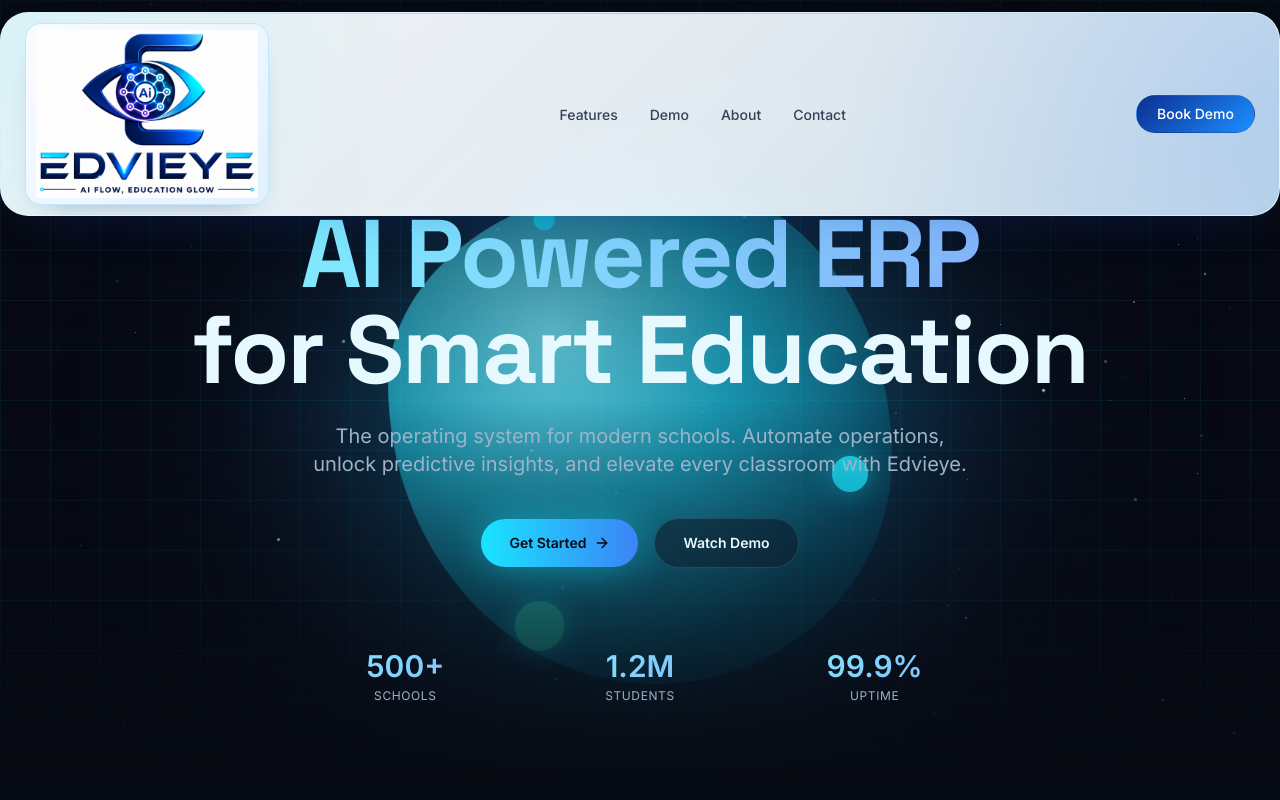
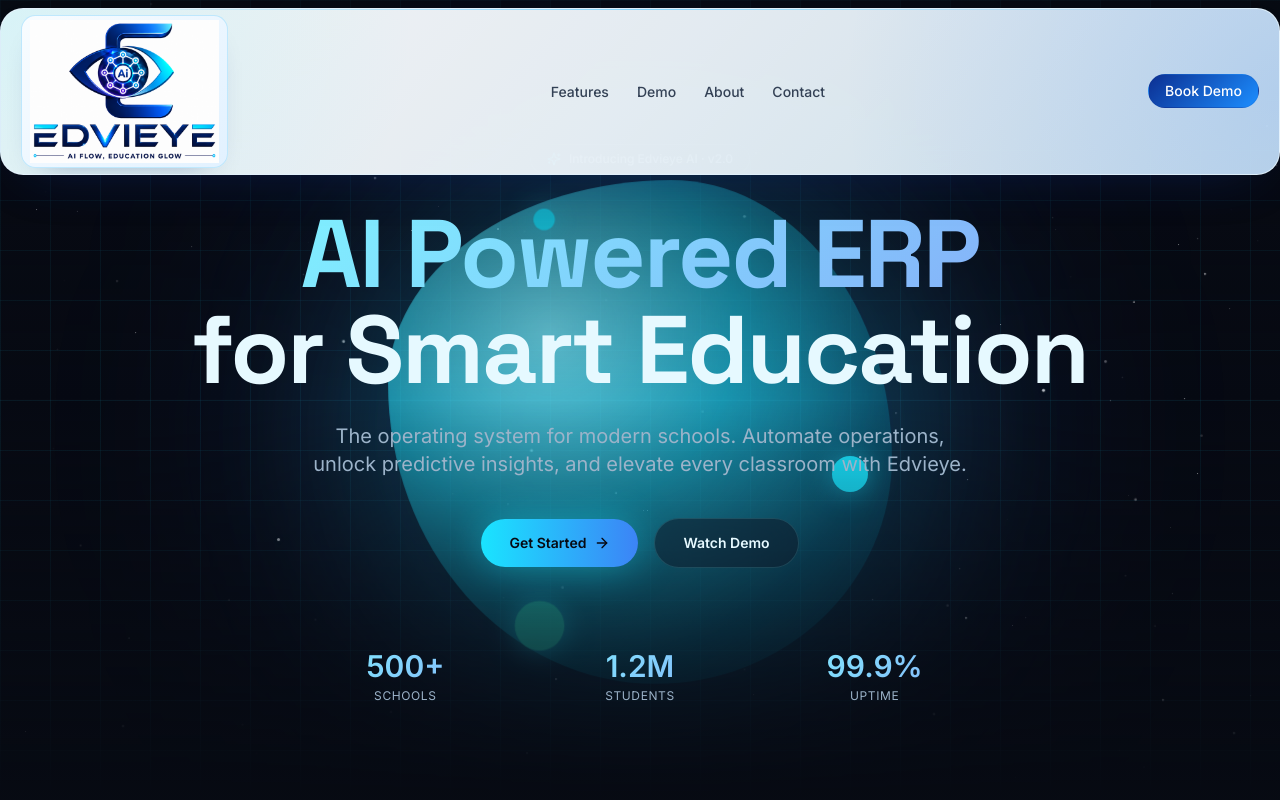
Before and after one commit to edvieye13/Edvieye, a React (Vite) app: page / in a window 1280 px wide. Shown: the top 800 px of the page. Built offline with nearby package versions, Linux system fonts and the light colour scheme.

Commit message:
Reduce navbar size around logo

```diff
--- a/src/components/layout/Navbar.jsx
+++ b/src/components/layout/Navbar.jsx
@@ -20,11 +20,11 @@
   return (
     <header
       className={`fixed inset-x-0 top-0 z-50 transition-all duration-300 ${
-        isScrolled ? 'py-2.5' : 'py-3'
+        isScrolled ? 'py-1.5' : 'py-2'
       }`}
     >
       <nav
-        className={`container relative flex items-center justify-between overflow-hidden rounded-[1.75rem] border px-4 py-2.5 shadow-[0_20px_55px_-30px_rgba(15,59,170,0.38)] backdrop-blur-2xl transition-all duration-300 sm:px-6 ${
+        className={`container relative flex items-center justify-between overflow-hidden rounded-[1.45rem] border px-4 py-1.5 shadow-[0_20px_55px_-30px_rgba(15,59,170,0.38)] backdrop-blur-2xl transition-all duration-300 sm:px-5 ${
           isScrolled
             ? 'border-sky-200/80 bg-[linear-gradient(135deg,rgba(252,254,255,0.98),rgba(237,246,255,0.96),rgba(219,240,255,0.92))]'
             : 'border-sky-100/80 bg-[linear-gradient(135deg,rgba(255,255,255,0.96),rgba(241,249,255,0.94),rgba(224,244,255,0.9))]'
@@ -32,21 +32,21 @@
         aria-label="Primary"
       >
         <div className="pointer-events-none absolute inset-0 bg-[radial-gradient(circle_at_top_left,rgba(99,234,255,0.2),transparent_32%),radial-gradient(circle_at_right,rgba(43,126,255,0.16),transparent_34%)]" />
-        <div className="pointer-events-none absolute left-6 right-6 top-0 h-px bg-gradient-to-r from-transparent via-sky-300/90 to-transparent" />
+        <div className="pointer-events-none absolute left-5 right-5 top-0 h-px bg-gradient-to-r from-transparent via-sky-300/90 to-transparent" />
 
         <a
           href="#"
-          className="group relative z-10 flex items-center rounded-[1rem] border border-sky-200/90 bg-[linear-gradient(135deg,rgba(248,252,255,0.98),rgba(225,241,255,0.98))] px-2.5 py-1.5 shadow-[0_14px_30px_-22px_rgba(8,31,98,0.45)]"
+          className="group relative z-10 flex items-center rounded-[0.9rem] border border-sky-200/90 bg-[linear-gradient(135deg,rgba(248,252,255,0.98),rgba(225,241,255,0.98))] px-2 py-1 shadow-[0_14px_30px_-22px_rgba(8,31,98,0.45)]"
           aria-label="Edvieye home"
         >
           <img
             src={logoReference}
             alt="Edvieye"
-            className="w-[11.6rem] transition-transform duration-300 group-hover:scale-[1.01] sm:w-[12.8rem] xl:w-[13.9rem]"
+            className="w-[9.8rem] transition-transform duration-300 group-hover:scale-[1.01] sm:w-[10.8rem] xl:w-[11.8rem]"
           />
         </a>
 
-        <ul className="relative z-10 hidden items-center gap-6 lg:flex xl:gap-8">
+        <ul className="relative z-10 hidden items-center gap-5 lg:flex xl:gap-7">
           {navigation.map((item) => (
             <li key={item.href}>
               <a
@@ -61,7 +61,7 @@
 
         <a
           href="#contact"
-          className="relative z-10 hidden items-center rounded-full border border-blue-900/10 bg-[linear-gradient(135deg,#0c2f92,#1c8eff)] px-5 py-2 text-sm font-medium text-white transition hover:scale-[1.02] hover:opacity-95 md:inline-flex"
+          className="relative z-10 hidden items-center rounded-full border border-blue-900/10 bg-[linear-gradient(135deg,#0c2f92,#1c8eff)] px-4 py-1.5 text-sm font-medium text-white transition hover:scale-[1.02] hover:opacity-95 md:inline-flex"
         >
           Book Demo
         </a>
```
